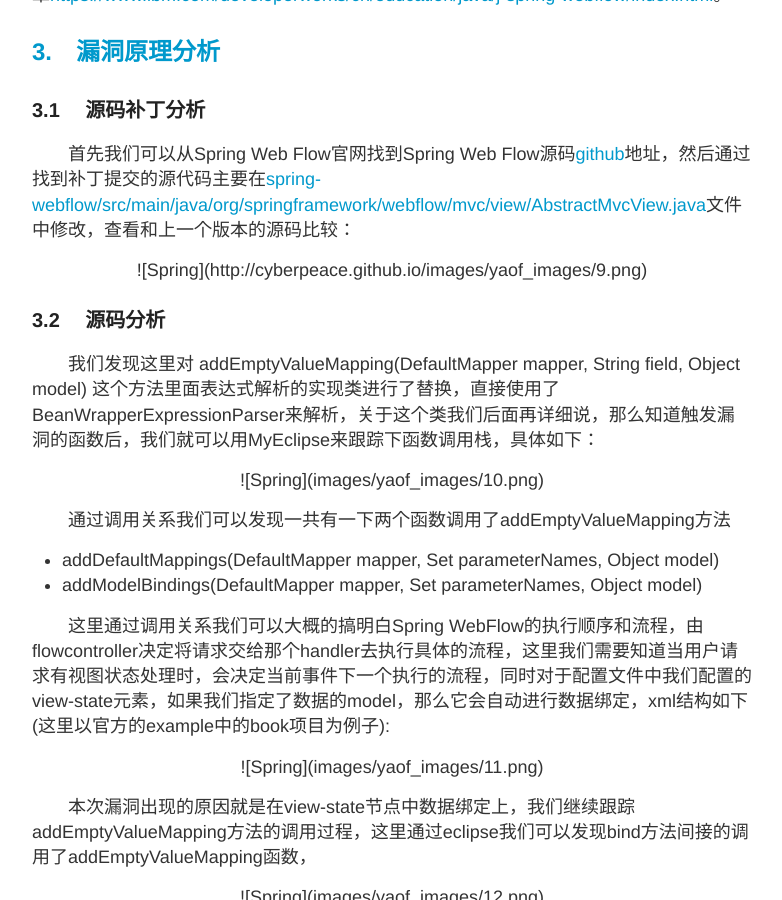
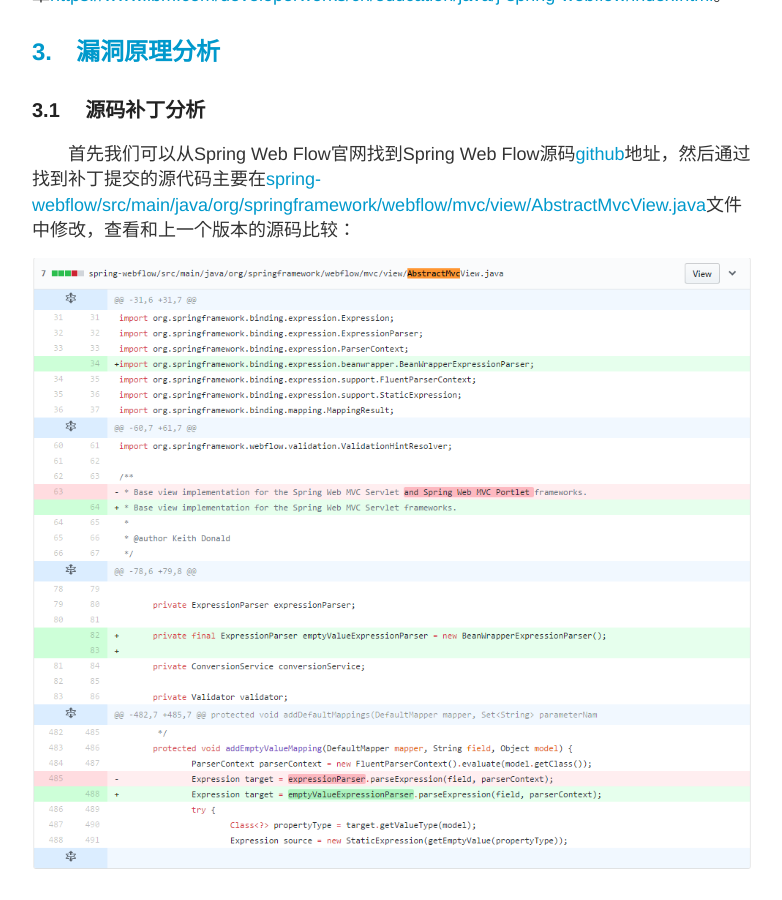
Before and after one commit to CyberPeace/CyberPeace.github.io, a Jekyll site: the page built from _posts/2017-06-15-Spring-Web-Flow-yaof.md, in a window 1280 px wide and 900 px high, scrolled down 1662 px. Shown: the whole window, without its empty margins (248-1030 px from the left). Built offline with Jekyll 4.4.1, drawn with Linux system fonts in a browser that asks for light colours; nearby versions of some CDN libraries.

Commit message:
no center

```diff
--- a/_posts/2017-06-15-Spring-Web-Flow-yaof.md
+++ b/_posts/2017-06-15-Spring-Web-Flow-yaof.md
@@ -26,7 +26,7 @@
 
 &emsp;&emsp;首先我们可以从Spring Web Flow官网找到Spring Web Flow源码[github](https://github.com/spring-projects/spring-webflow "https://github.com/spring-projects/spring-webflow")地址，然后通过找到补丁提交的源代码主要在[spring-webflow/src/main/java/org/springframework/webflow/mvc/view/AbstractMvcView.java](https://github.com/spring-projects/spring-webflow/compare/2.5.x#diff-d9efeba3700c0135e224911fadb39795 "https://github.com/spring-projects/spring-webflow/compare/2.5.x#diff-d9efeba3700c0135e224911fadb39795")文件中修改，查看和上一个版本的源码比较：
 
-<center> ![Spring]({{ site.baseurl }}/images/yaof_images/9.png) </center>
+![Spring]({{ site.baseurl }}/images/yaof_images/9.png)
 
 
 ### 3.2 &emsp;源码分析 ###
```
